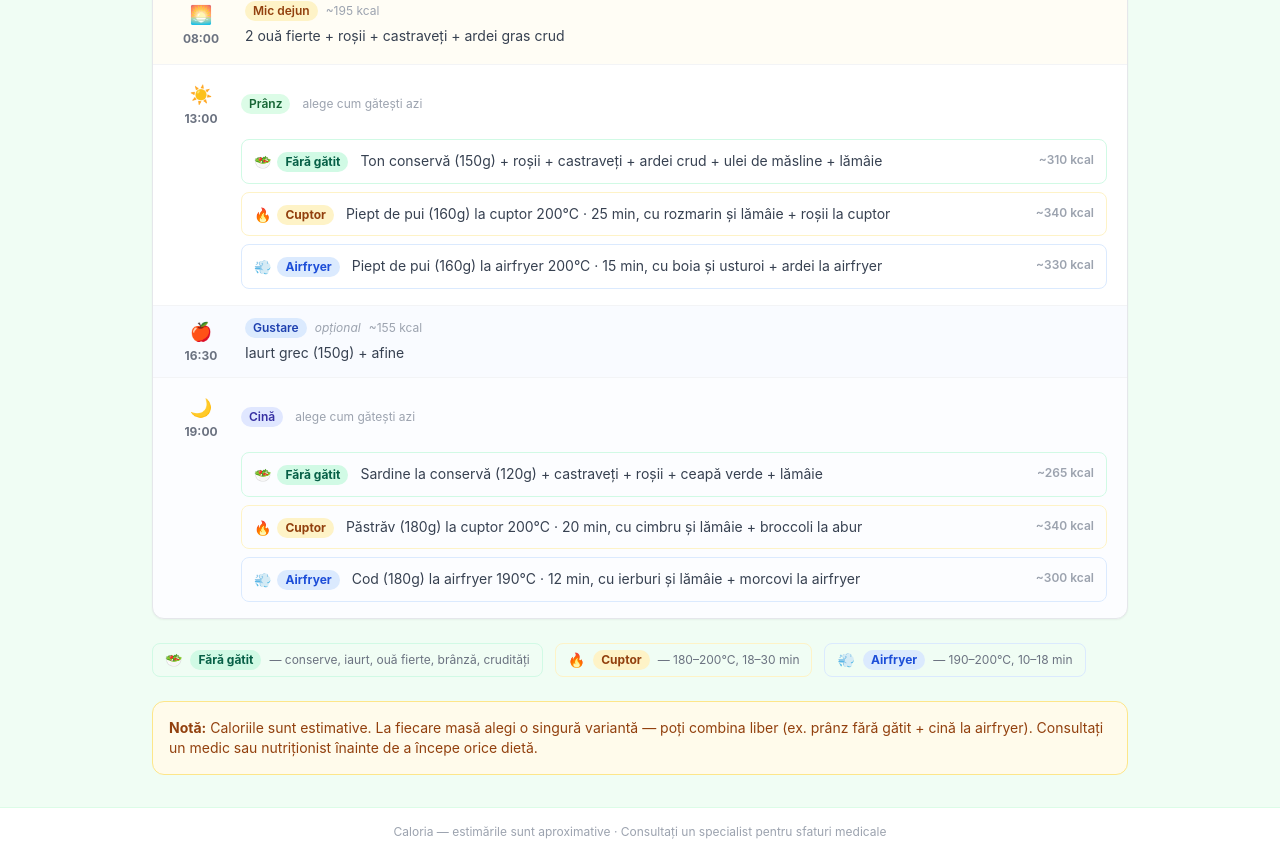
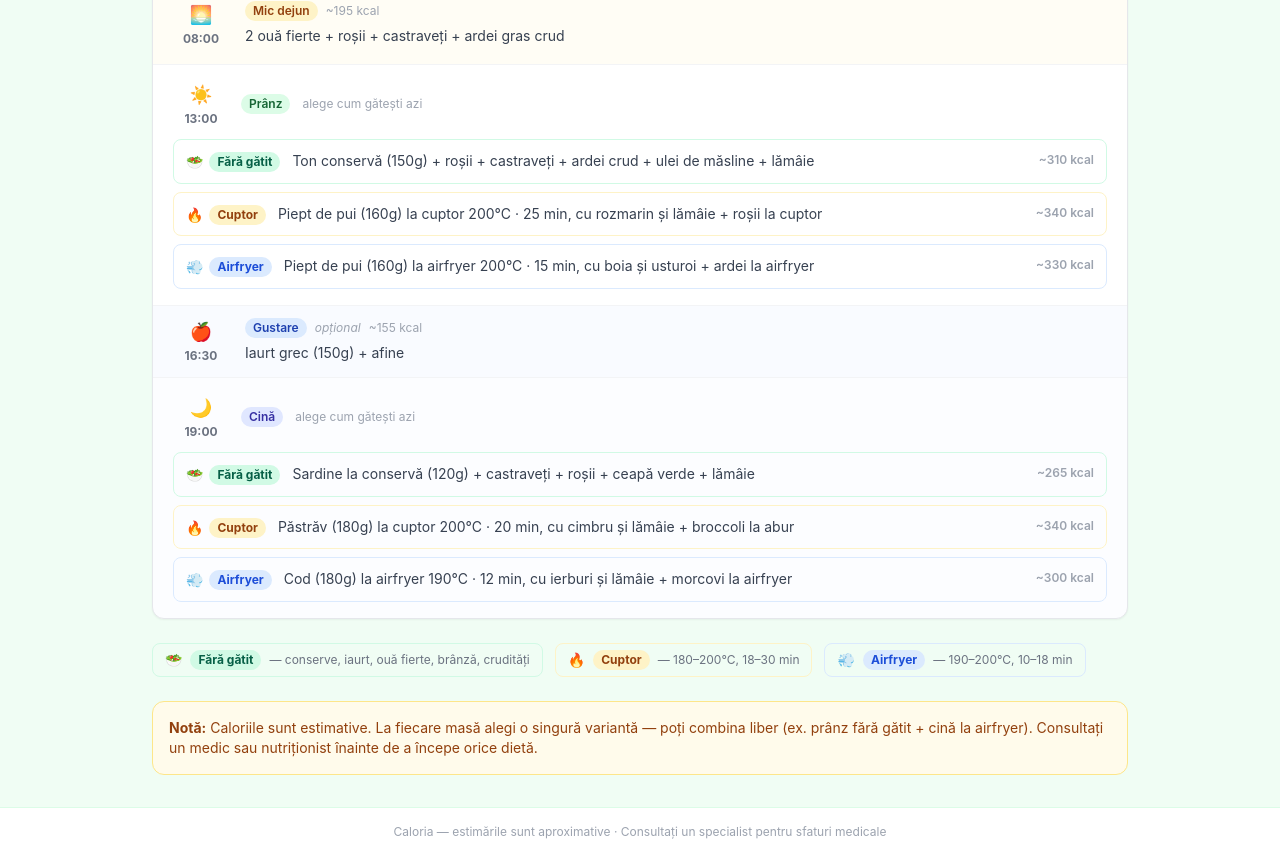
Before and after one commit to alingrig87/caloria, a React (Vite) app in the folder client/: page / in a window 1280 px wide. Shown: the part 780-1636 px from the top of the page. Built offline with nearby package versions, Linux system fonts and the light colour scheme.

Commit message:
Make option cards full width of parent
Co-Authored-By: Claude Sonnet 4.6 <noreply@anthropic.com>

```diff
--- a/client/src/components/VitalisDiet.jsx
+++ b/client/src/components/VitalisDiet.jsx
@@ -253,11 +253,11 @@ function OptionsBlock({ time, icon, type, options, hint }) {
         <span className={`text-xs font-semibold px-2 py-0.5 rounded-full ${badgeBase}`}>{type}</span>
         <span className="text-xs text-gray-400">{hint}</span>
       </div>
-      <div className="ml-[4.25rem] space-y-2">
+      <div className="space-y-2">
         {options.map((opt, i) => {
           const s = OPT[opt.label];
           return (
-            <div key={i} className={`flex items-start gap-3 rounded-lg px-3 py-2.5 border transition-colors ${s.row}`}>
+            <div key={i} className={`flex items-start gap-3 rounded-lg px-3 py-2.5 border transition-colors w-full ${s.row}`}>
               <div className="flex items-center gap-1.5 shrink-0 pt-0.5">
                 <span className="text-sm">{s.icon}</span>
                 <span className={`text-xs font-bold px-2 py-0.5 rounded-full whitespace-nowrap ${s.badge}`}>{opt.label}</span>
```
